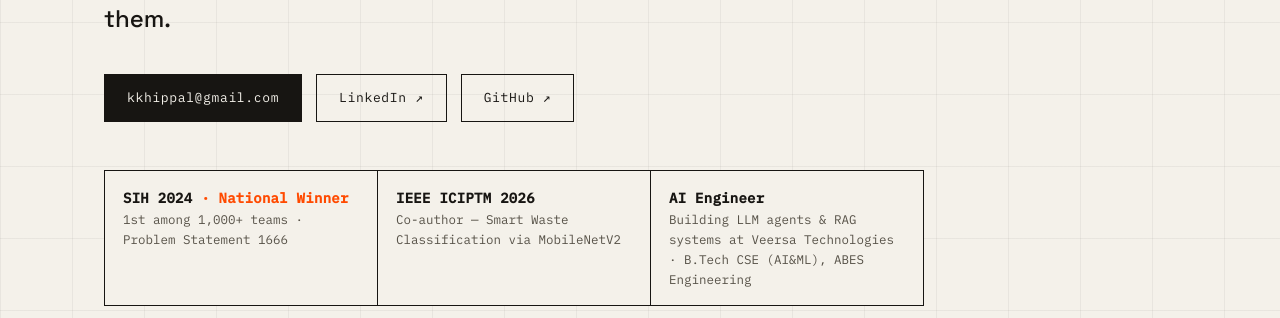
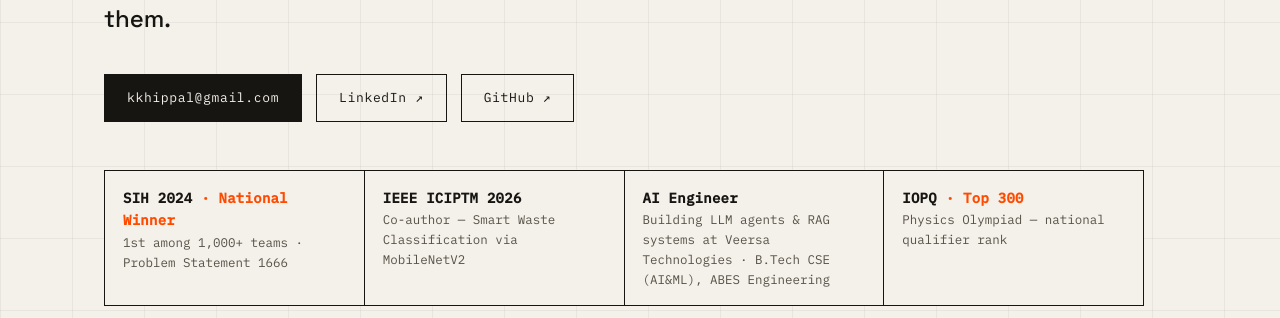
Before and after one commit to KeshavKhippal/KeshavKhippal.github.io, a plain HTML site: page index.html in a window 1280 px wide. Shown: the part 482-800 px from the top of the page. Drawn offline with Linux system fonts and the light colour scheme.

Commit message:
Add IOPQ achievement

```diff
--- a/index.html
+++ b/index.html
@@ -86,8 +86,8 @@
   .btn.solid:hover{background:var(--accent);border-color:var(--accent)}
   .stats{
     list-style:none;margin-top:48px;
-    display:grid;grid-template-columns:repeat(3,1fr);gap:1px;background:var(--line);
-    border:1px solid var(--line);max-width:820px;
+    display:grid;grid-template-columns:repeat(4,1fr);gap:1px;background:var(--line);
+    border:1px solid var(--line);max-width:1040px;
   }
   .stats li{
     background:var(--paper);padding:16px 18px;
@@ -230,6 +230,7 @@
       <li><b>SIH 2024 <span class="hl">· National Winner</span></b><span>1st among 1,000+ teams · Problem Statement 1666</span></li>
       <li><b>IEEE ICIPTM 2026</b><span>Co-author — Smart Waste Classification via MobileNetV2</span></li>
       <li><b>AI Engineer</b><span>Building LLM agents &amp; RAG systems at Veersa Technologies · B.Tech CSE (AI&amp;ML), ABES Engineering</span></li>
+      <li><b>IOPQ <span class="hl">· Top 300</span></b><span>Physics Olympiad — national qualifier rank</span></li>
     </ul>
   </section>
 
@@ -346,7 +347,6 @@
 
   <footer>
     <span>© 2026 KESHAV KHIPPAL</span>
-    <span>BUILT BY HAND — PLAIN HTML + CSS, NO FRAMEWORK</span>
   </footer>
 
 </div>
```
